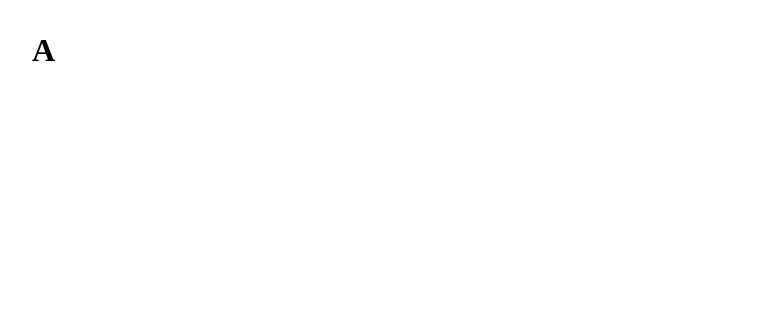
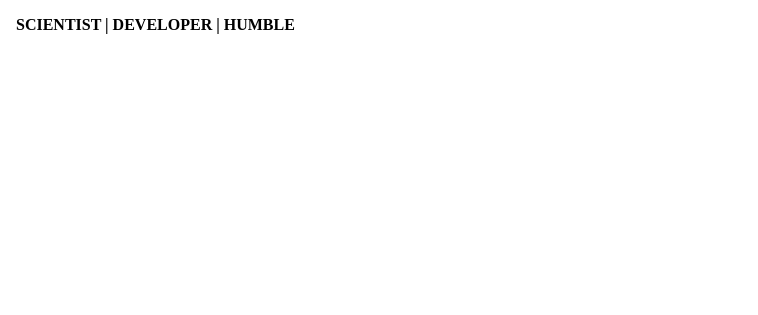
Before and after one commit to Rathod-Sahaab/Rathod-Sahaab.github.io, a Gatsby site: page / in a window 1280 px wide. Shown: the top 315 px of the page, without its empty margins (0-758 px from the left). Built offline with nearby package versions, Linux system fonts and the light colour scheme; Gatsby itself is replaced by a stand-in of ours.

Commit message:
Updated header

```diff
--- /dev/null
+++ b/src/components/header.scss
@@ -0,0 +1,17 @@
+header {
+  position: fixed;
+  top: 0;
+  left: 0;
+  background: var(--primary-bg-color);
+
+  z-index: 9;
+
+  padding: 1em;
+  width: 100vw;
+
+  text-transform: uppercase;
+  // box-shadow: 0 3px 6px rgba(0, 0, 0, 0.16), 0 3px 6px rgba(0, 0, 0, 0.23);
+
+  font-family: "Montserrat";
+  font-weight: 600;
+}
--- a/src/components/header.tsx
+++ b/src/components/header.tsx
@@ -2,18 +2,9 @@ import { Link } from "gatsby"
 import PropTypes from "prop-types"
 import React from "react"
 
-const Header = ({ siteTitle }) => (
+import "./header.scss"
+const Header = () => (
   <header>
-    <div>
-      <h1
-        style={{
-          padding: "1em",
-          position: "fixed",
-          width: "100vw",
-          fontFamily: "Poppins",
-          fontWeight: 600,
-        }}
-      >
     <Link
       to="/"
       style={{
@@ -21,10 +12,8 @@ const Header = ({ siteTitle }) => (
         color: "var(--primary-fg-color)",
       }}
     >
-          A
+      Scientist | Developer | Humble
     </Link>
-      </h1>
-    </div>
   </header>
 )
 
```
Lines whose indentation alone changed are shown as unchanged.
